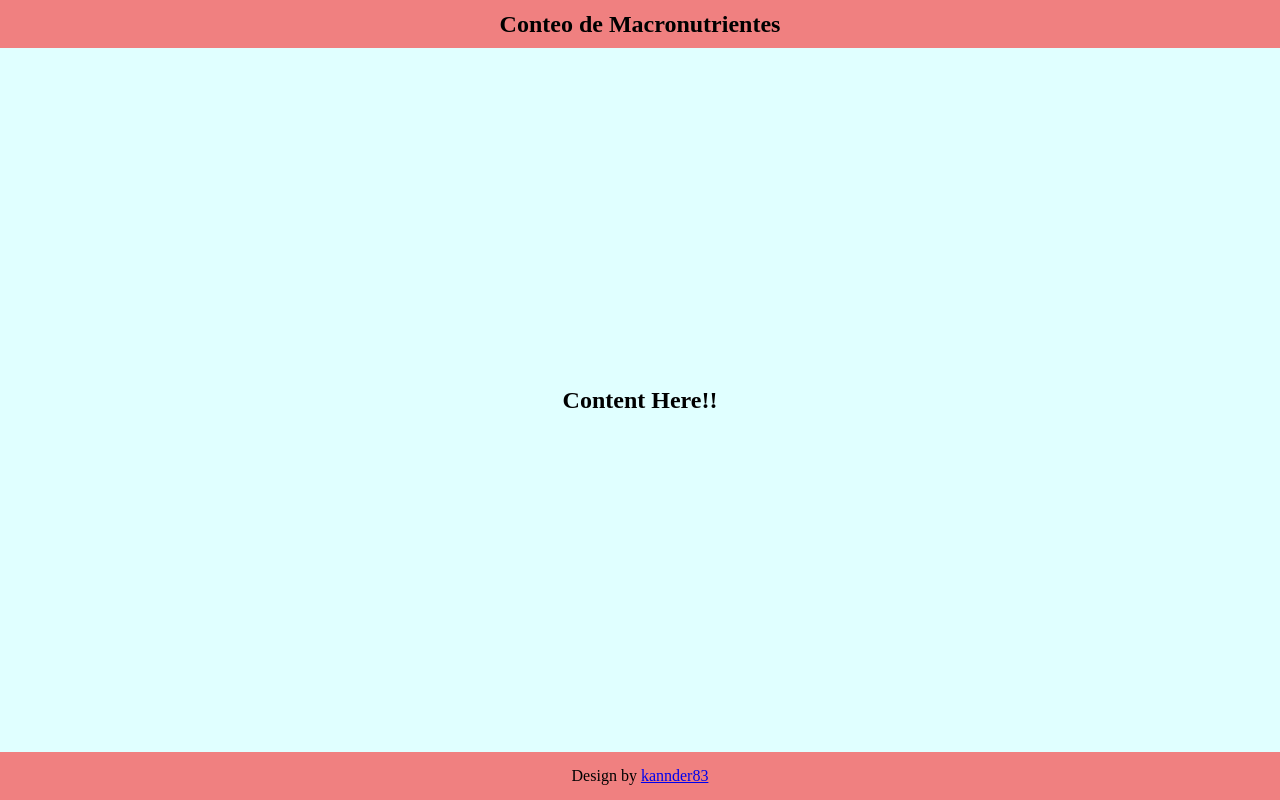
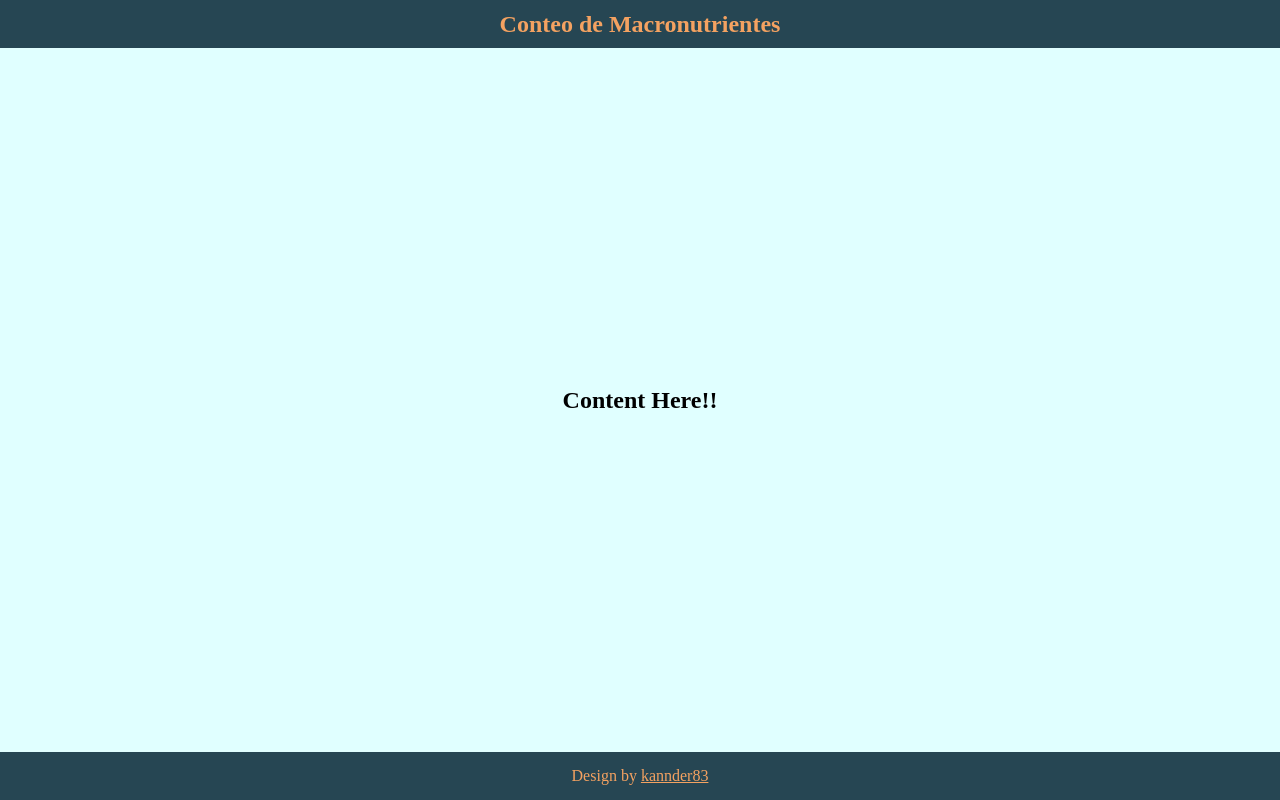
Before and after one commit to kannder83/macronutrient-count, a React (Create React App) app: page / in a window 1280 px wide. Built offline with nearby package versions, Linux system fonts and the light colour scheme.

Commit message:
Se agregan las secciones.

```diff
--- a/package.json
+++ b/package.json
@@ -8,6 +8,7 @@
     "@testing-library/user-event": "^12.8.3",
     "react": "^17.0.2",
     "react-dom": "^17.0.2",
+    "react-router-dom": "^5.3.0",
     "react-scripts": "4.0.3",
     "web-vitals": "^1.1.2"
   },
--- a/src/Footer.js
+++ b/src/Footer.js
@@ -1,6 +1,6 @@
 const Footer = () => {
   return (
-    <footer>
+    <footer className="footer">
       <p>
         Design by <a href="https://kannder83.com">kannder83</a>
       </p>
--- a/src/Header.js
+++ b/src/Header.js
@@ -1,6 +1,6 @@
 const Header = ({ title }) => {
   return (
-    <header className="Header">
+    <header className="header">
       <h2>{title}</h2>
     </header>
   );
--- /dev/null
+++ b/src/css/main.min.css
@@ -0,0 +1 @@
+.header{width:100%;min-height:3rem;display:flex;justify-content:center;align-items:center;background-color:#264653;color:#f4a261}.footer{width:100%;min-height:3rem;display:flex;justify-content:center;align-items:center;background-color:#264653;color:#f4a261}.footer a{color:#f4a261}*{margin:0;padding:0;box-sizing:border-box}main{width:100%;min-height:calc(100vh - 3rem - 3rem);display:flex;align-items:center;justify-content:center;background-color:#e0ffff}
--- a/src/index.css
+++ /dev/null
@@ -1,32 +0,0 @@
-* {
-  margin: 0;
-  padding: 0;
-  box-sizing: border-box;
-}
-
-header {
-  width: 100%;
-  min-height: 3rem;
-  display: flex;
-  justify-content: center;
-  align-items: center;
-  background-color: lightcoral;
-}
-
-main {
-  width: 100%;
-  min-height: calc(100vh - 3rem - 3rem);
-  display: flex;
-  align-items: center;
-  justify-content: center;
-  background-color: lightcyan;
-}
-
-footer {
-  width: 100%;
-  min-height: 3rem;
-  display: flex;
-  justify-content: center;
-  align-items: center;
-  background-color: lightcoral;
-}
--- a/src/index.js
+++ b/src/index.js
@@ -1,6 +1,6 @@
 import React from "react";
 import ReactDOM from "react-dom";
-import "./index.css";
+import "./css/main.min.css";
 import App from "./App";
 
 ReactDOM.render(
--- /dev/null
+++ b/src/sass/_footer.scss
@@ -0,0 +1,13 @@
+.footer {
+  width: 100%;
+  min-height: 3rem;
+  display: flex;
+  justify-content: center;
+  align-items: center;
+  background-color: $color-one;
+  color: $color-four;
+}
+
+.footer a {
+  color: $color-four;
+}
--- /dev/null
+++ b/src/sass/_header.scss
@@ -0,0 +1,9 @@
+.header {
+  width: 100%;
+  min-height: 3rem;
+  display: flex;
+  justify-content: center;
+  align-items: center;
+  background-color: $color-one;
+  color: $color-four;
+}
--- /dev/null
+++ b/src/sass/main.scss
@@ -0,0 +1,18 @@
+@import "./variables";
+@import "./header";
+@import "./footer";
+
+* {
+  margin: 0;
+  padding: 0;
+  box-sizing: border-box;
+}
+
+main {
+  width: 100%;
+  min-height: calc(100vh - 3rem - 3rem);
+  display: flex;
+  align-items: center;
+  justify-content: center;
+  background-color: lightcyan;
+}
```
Also changed, not shown: src/sass/_variables.scss (added, +9 -0 lines), 1 other file (tests, documents, lock files or other folders).
